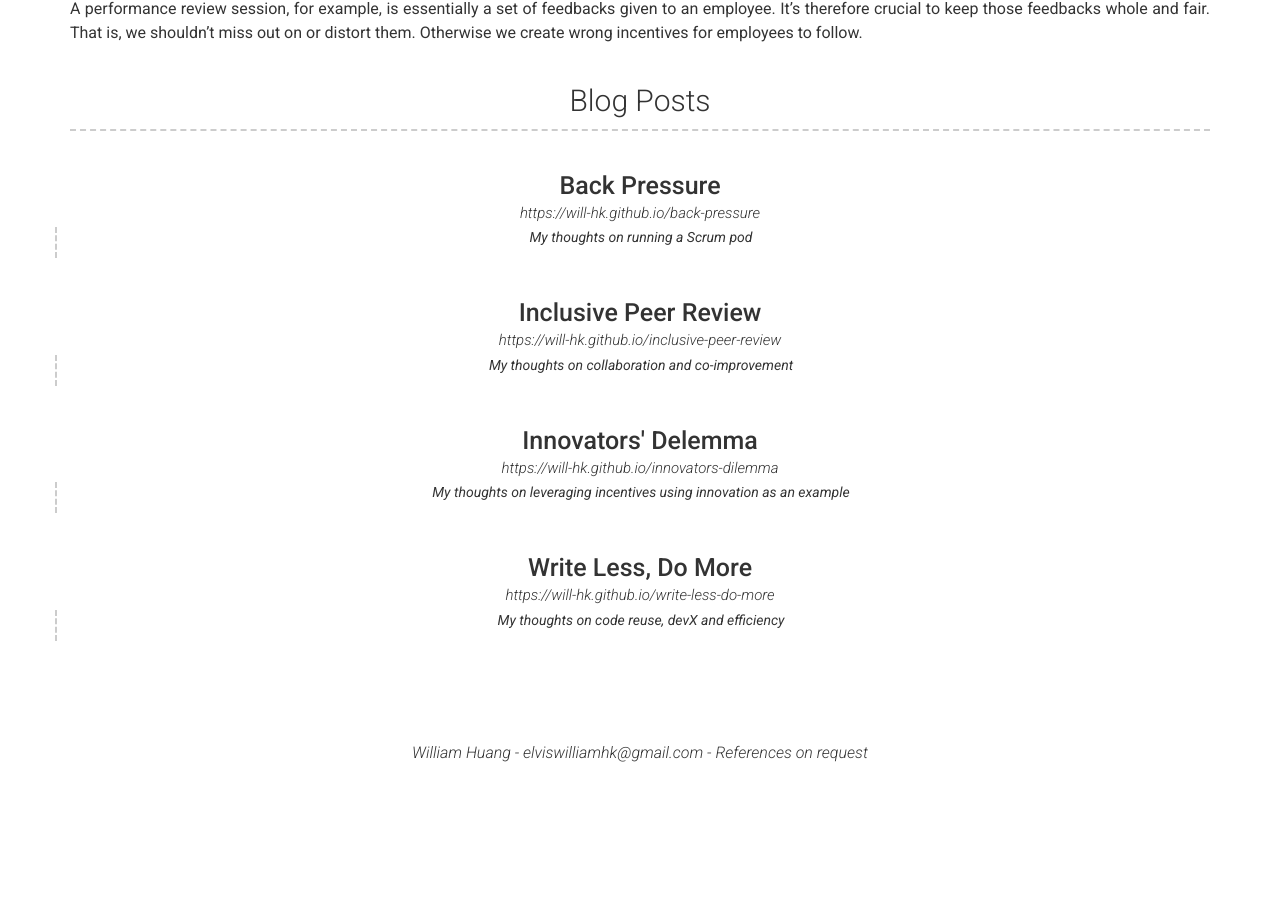
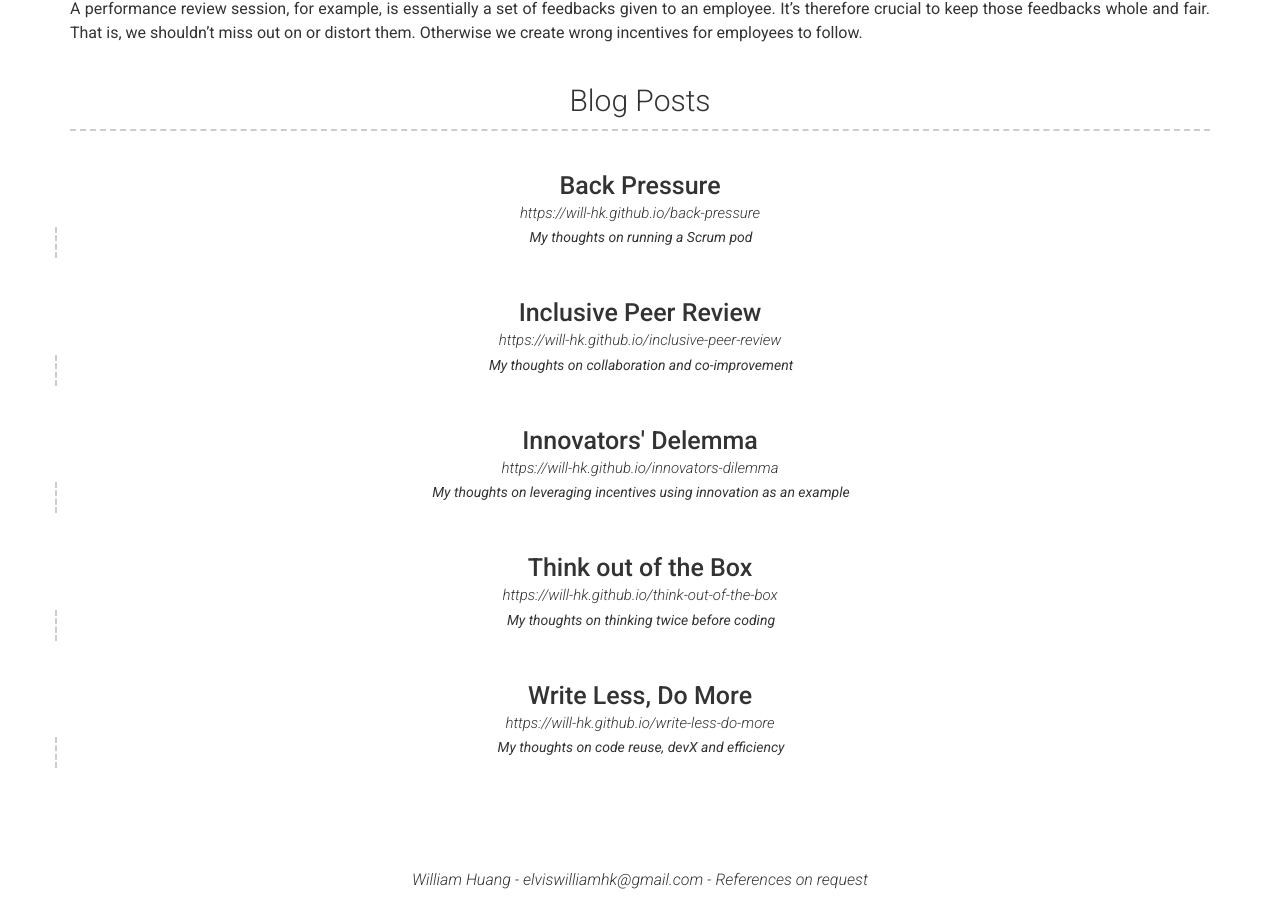
Before and after one commit to will-hk/will-hk.github.io, a Jekyll site: the page built from index.md, in a window 1280 px wide and 900 px high, scrolled down 8415 px. Built offline with Jekyll 4.4.1, drawn with Linux system fonts in a browser that asks for light colours; nearby versions of some CDN libraries; before the commit the page ends 9187 px from its top, so only the background shows below that.

```diff
--- a/_config.yml
+++ b/_config.yml
@@ -391,6 +391,11 @@ content:
           My thoughts on leveraging incentives using innovation as an example
         link: https://will-hk.github.io/innovators-dilemma
       - layout: top-middle
+        title: Think out of the Box
+        quote: >
+          My thoughts on thinking twice before coding
+        link: https://will-hk.github.io/think-out-of-the-box
+      - layout: top-middle
         title: Write Less, Do More
         quote: >
           My thoughts on code reuse, devX and efficiency
```
Also changed, not shown: think-out-of-the-box.md (added, +35 -0 lines).
